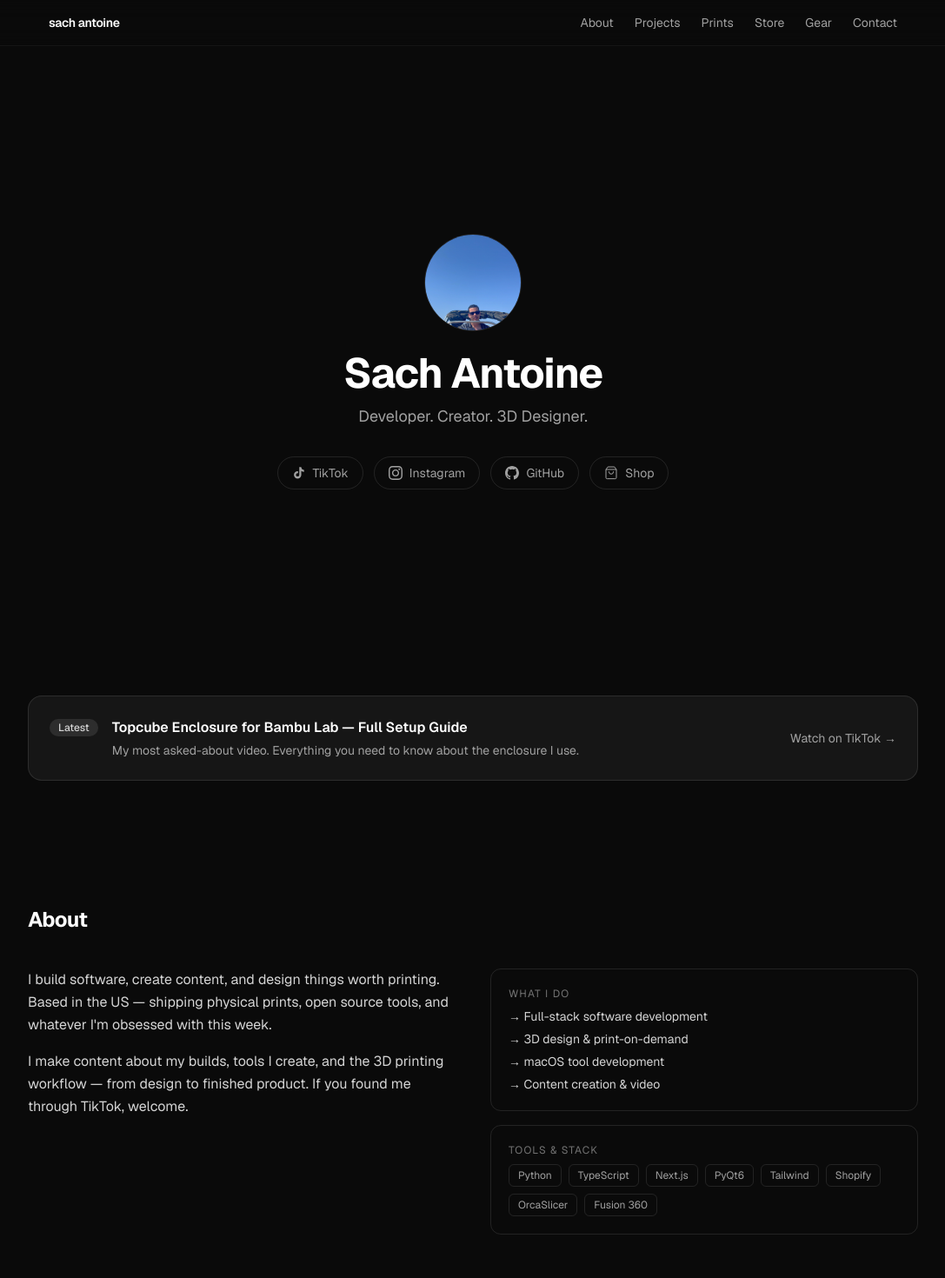
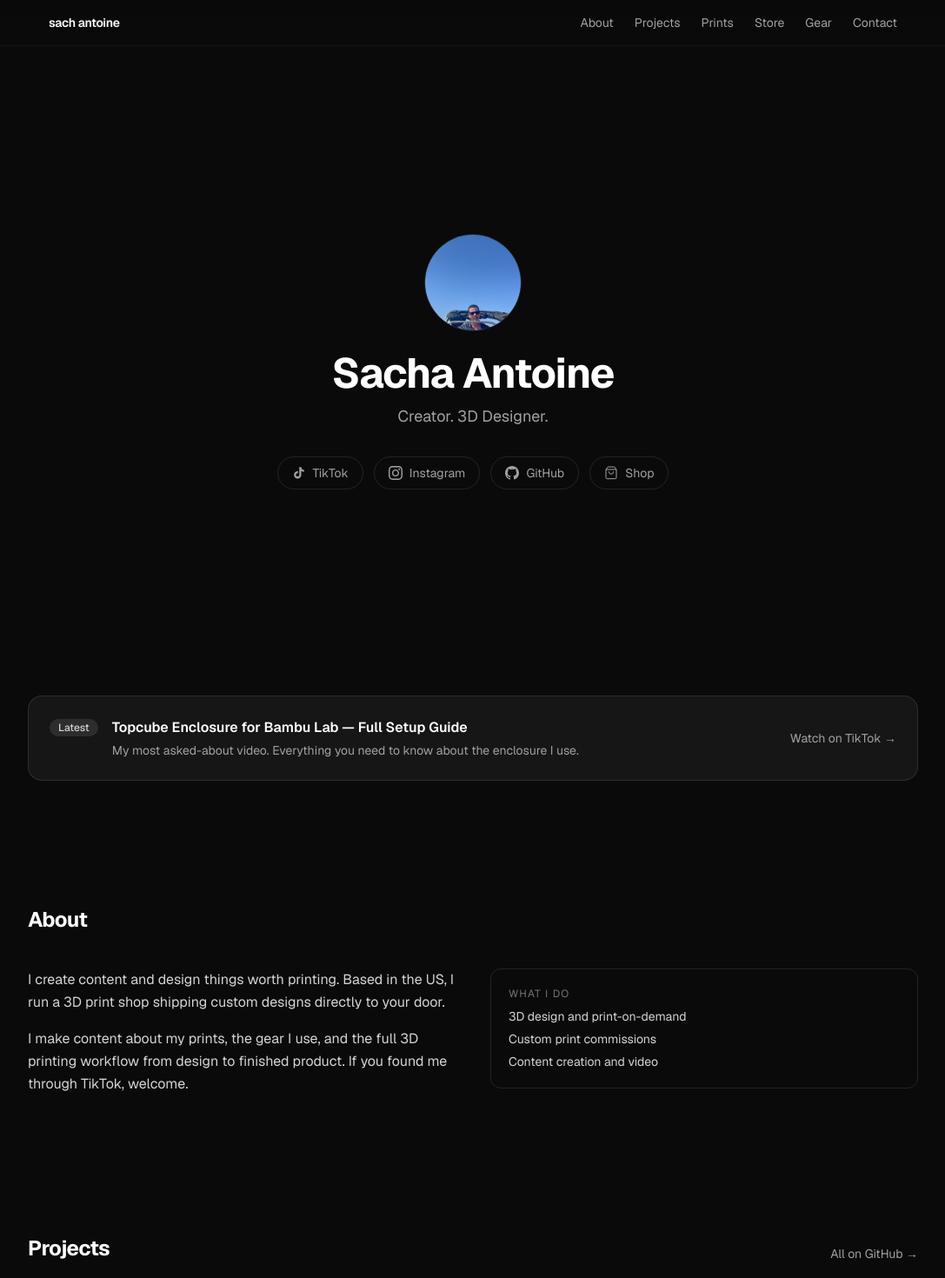
Before and after one commit to sachantoine/sachantoine.com, a Next.js app: page / in a window 1280 px wide. Shown: the top 1470 px of the page at 87% size, without its empty margins (96-1183 px from the left). Built offline with nearby package versions, Linux system fonts and the light colour scheme.

Commit message:
Update name, socials, tagline, about section

```diff
--- a/components/About.tsx
+++ b/components/About.tsx
@@ -9,28 +9,17 @@
           <div>
             <p className="leading-relaxed text-neutral-300">{siteConfig.bio}</p>
             <p className="mt-4 leading-relaxed text-neutral-300">
-              I make content about my builds, tools I create, and the 3D printing workflow — from design to finished product. If you found me through TikTok, welcome.
+              I make content about my prints, the gear I use, and the full 3D printing workflow from design to finished product. If you found me through TikTok, welcome.
             </p>
           </div>
           <div className="flex flex-col gap-4">
             <div className="rounded-xl border border-white/10 p-5">
               <p className="mb-2 text-xs uppercase tracking-widest text-neutral-500">What I Do</p>
               <ul className="space-y-1.5 text-sm text-neutral-300">
-                <li>→ Full-stack software development</li>
-                <li>→ 3D design & print-on-demand</li>
-                <li>→ macOS tool development</li>
-                <li>→ Content creation & video</li>
+                <li>3D design and print-on-demand</li>
+                <li>Custom print commissions</li>
+                <li>Content creation and video</li>
               </ul>
-            </div>
-            <div className="rounded-xl border border-white/10 p-5">
-              <p className="mb-2 text-xs uppercase tracking-widest text-neutral-500">Tools & Stack</p>
-              <div className="flex flex-wrap gap-2">
-                {["Python", "TypeScript", "Next.js", "PyQt6", "Tailwind", "Shopify", "OrcaSlicer", "Fusion 360"].map((t) => (
-                  <span key={t} className="rounded-md border border-white/10 px-2.5 py-1 text-xs text-neutral-400">
-                    {t}
-                  </span>
-                ))}
-              </div>
             </div>
           </div>
         </div>
--- a/data/config.ts
+++ b/data/config.ts
@@ -1,11 +1,11 @@
 export const siteConfig = {
-  name: "Sach Antoine",
-  tagline: "Developer. Creator. 3D Designer.",
-  bio: "I build software, create content, and design things worth printing. Based in the US — shipping physical prints, open source tools, and whatever I'm obsessed with this week.",
+  name: "Sacha Antoine",
+  tagline: "Creator. 3D Designer.",
+  bio: "I create content and design things worth printing. Based in the US, I run a 3D print shop shipping custom designs directly to your door.",
   email: "contact@sachantoine.com",
   socials: {
-    tiktok: "https://www.tiktok.com/@sachantoine",
-    instagram: "https://www.instagram.com/sachantoine",
+    tiktok: "https://www.tiktok.com/@sachantoine_",
+    instagram: "https://www.instagram.com/sachantoine_/",
     github: "https://github.com/sachantoine",
     shopify: "https://bycuratedcreations.com",
   },
@@ -15,6 +15,6 @@
   label: "Latest",
   title: "Topcube Enclosure for Bambu Lab — Full Setup Guide",
   description: "My most asked-about video. Everything you need to know about the enclosure I use.",
-  link: "https://www.tiktok.com/@sachantoine",
+  link: "https://www.tiktok.com/@sachantoine_",
   linkText: "Watch on TikTok",
 }
```
